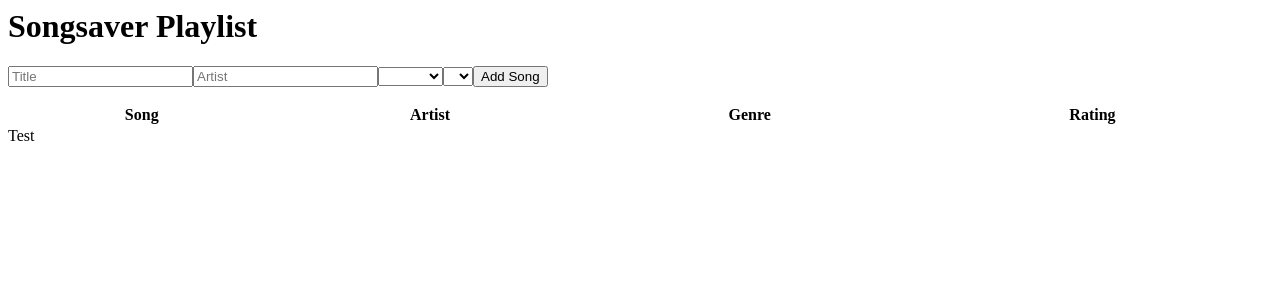
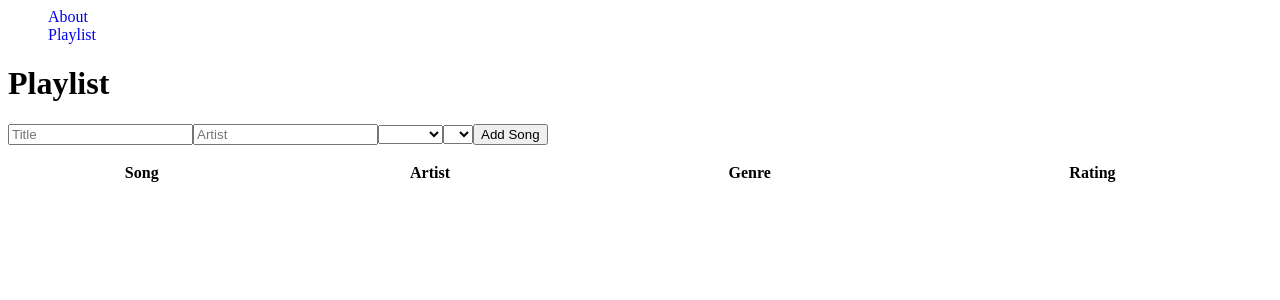
Before and after one commit to hwk246/SongSaver, a React (Create React App) app: page /playlist in a window 1280 px wide. Shown: the top 300 px of the page. Built offline with nearby package versions, Linux system fonts and the light colour scheme.

Commit message:
first commit routing

```diff
--- a/package.json
+++ b/package.json
@@ -8,6 +8,7 @@
     "@testing-library/user-event": "^13.5.0",
     "react": "^18.2.0",
     "react-dom": "^18.2.0",
+    "react-router-dom": "^6.3.0",
     "react-scripts": "5.0.1",
     "web-vitals": "^2.1.4"
   },
--- a/src/App.js
+++ b/src/App.js
@@ -1,11 +1,21 @@
 import SongOverview from "./components/SongOverview";
-import TestComponent from "./components/TestComponent";
+import Nav from "../src/components/Nav";
+import About from "./components/About";
+
+import { BrowserRouter as Router, Route, Routes } from "react-router-dom";
 
 function App() {
   return (
     <div>
-      <SongOverview />
-      <TestComponent />
+      <Router>
+        <div>
+          <Nav />
+          <Routes>
+            <Route path="/about" element={<About />} />
+            <Route path="/playlist" element={<SongOverview />} />
+          </Routes>
+        </div>
+      </Router>
     </div>
   );
 }
--- /dev/null
+++ b/src/components/About.js
@@ -0,0 +1,17 @@
+import React from "react";
+
+function About() {
+  return (
+    <div>
+      <h1>About</h1>
+      <p>
+        woieiohwerih skddfjoijwerr sjfoiwjeroiwjr jisofdijowiejr
+        iweoifjnfowihnefoin wofnoiwjfjwoiw feoiwefoij owjefoij eoijweoifj
+        woiefjoii weoiiwjewi eojeoi oji oiei owihgoirhewii oiii oooon owihoihgh
+        oweifjiej owfohfioiwheohwifeh owfeijeirjhffiewoiefhhweiowe{" "}
+      </p>
+    </div>
+  );
+}
+
+export default About;
--- /dev/null
+++ b/src/components/Nav.js
@@ -0,0 +1,22 @@
+import React from "react";
+import { Link } from "react-router-dom";
+
+function Nav() {
+  return (
+    <nav>
+      <ul>
+        <Link to="about" style={{ listStyle: "none", textDecoration: "none" }}>
+          <li>About</li>
+        </Link>
+        <Link
+          to="playlist"
+          style={{ listStyle: "none", textDecoration: "none" }}
+        >
+          <li>Playlist</li>
+        </Link>
+      </ul>
+    </nav>
+  );
+}
+
+export default Nav;
--- a/src/components/SongOverview.js
+++ b/src/components/SongOverview.js
@@ -1,6 +1,5 @@
 import { Component } from "react";
 import SongForm from "./SongForm";
-
 import SongList from "./SongList";
 
 class SongOverview extends Component {
@@ -29,7 +28,7 @@ class SongOverview extends Component {
   render() {
     return (
       <div>
-        <h1>Songsaver Playlist</h1>
+        <h1>Playlist</h1>
         <SongForm addSong={this.addSong} />
         <table style={{ width: "100%" }}>
           <thead>
--- a/src/components/TestComponent.js
+++ /dev/null
@@ -1,7 +0,0 @@
-import React from "react";
-
-function TestComponent() {
-  return <div>Test</div>;
-}
-
-export default TestComponent;
```
Also changed, not shown: 1 other file (tests, documents, lock files or other folders).
